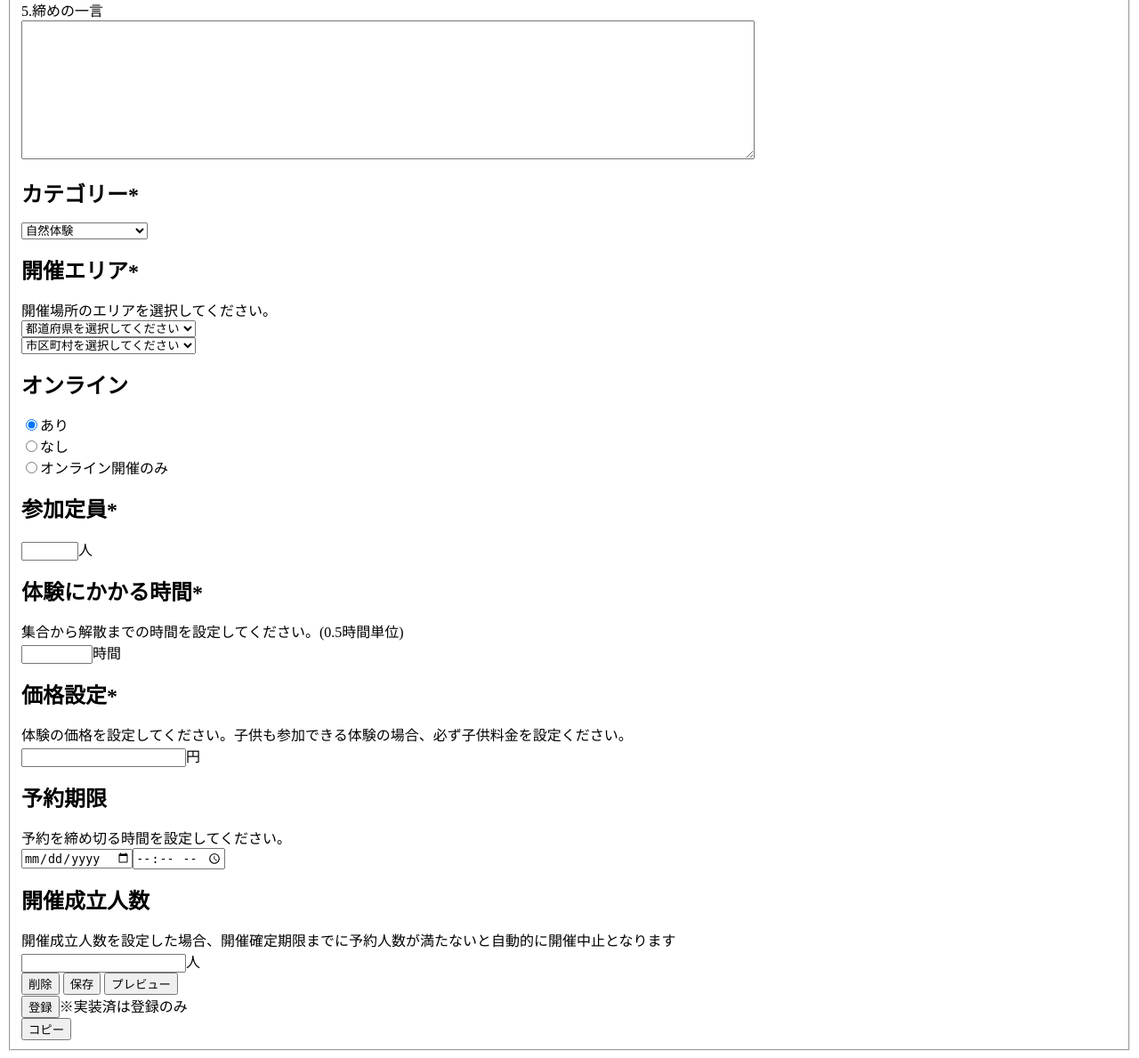
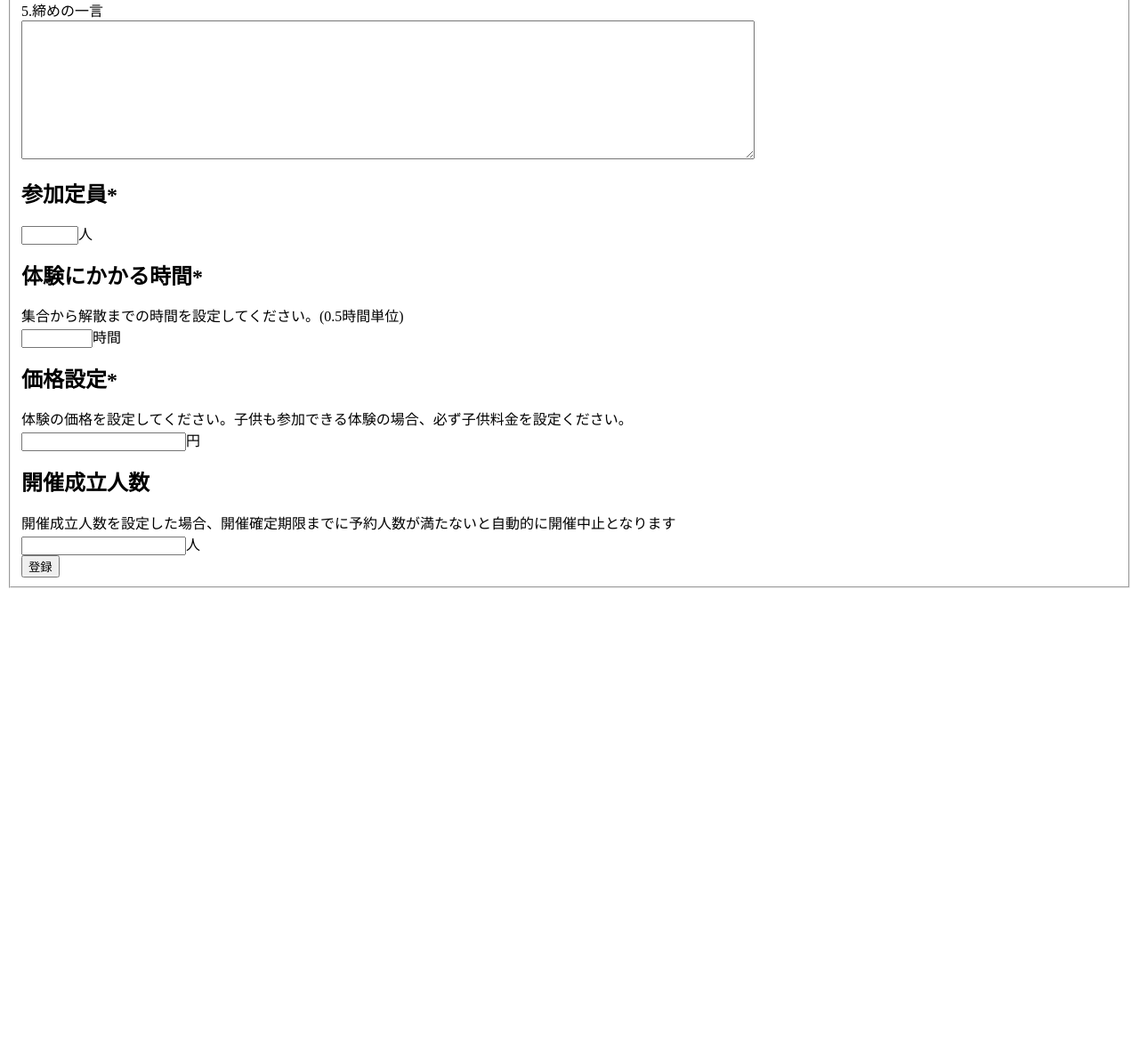
Before and after one commit to KeiOTN/php02, a PHP site: page /DEV8/event_input.php in a window 1280 px wide. Shown: the part 442-1631 px from the top of the page at 89% size. After the commit the page ends 1103 px from the top, so only its background shows below. Run offline with PHP 8.4, Linux system fonts and the light colour scheme.

```diff
--- a/event_input.php
+++ b/event_input.php
@@ -46,7 +46,7 @@
                 </div>
             </div>
 
-            <div>
+            <!-- <div>
                 <h1>カテゴリー*</h1>
                 <select name="event_category">
                     <option value="自然体験">自然体験</option>
@@ -62,9 +62,9 @@
 
             <div>
                 <h1>開催エリア*</h1>
-                開催場所のエリアを選択してください。<br>
-                <!-- 都道府県/市区町村/最寄駅のどのレベルでも設定できます。より細かいエリアを設定したほうが検索されやすくなります。<br> -->
-                <select id="select-pref" name="pref">
+                開催場所のエリアを選択してください。<br> -->
+            <!-- 都道府県/市区町村/最寄駅のどのレベルでも設定できます。より細かいエリアを設定したほうが検索されやすくなります。<br> -->
+            <!-- <select id="select-pref" name="pref">
                     <option value="">都道府県を選択してください</option>
                 </select><br>
                 <select id="select-city" name="city">
@@ -77,7 +77,7 @@
                 <input type="radio" name="remote_or_not" value="あり" checked="checked">あり<br>
                 <input type="radio" name="remote_or_not" value="なし">なし<br>
                 <input type="radio" name="remote_or_not" value="オンライン開催のみ">オンライン開催のみ<br>
-            </div>
+            </div> -->
 
             <div>
                 <h1>参加定員*</h1>
@@ -103,13 +103,13 @@
 
             </div>
 
-            <div>
+            <!-- <div>
                 <h1>予約期限</h1>
                 予約を締め切る時間を設定してください。<br>
                 <input type="date" name="limit_date"><input type="time" name="limit_time">
-                <!-- <input type="radio" name="limit_hour" value="limit_hour" checked="checked">開催日時の12時間以内→開催日時の<input type="number" name="limit_hour_detail" min="1" max="12">時間前<br> -->
-                <!-- <input type="radio" name="limit_date" value="limit_date">開催日の<input type="number" name="limit_date_num" min="1" max="30">日前の<input type="number" name="limit_date_time" min="0" max="24">時<br> -->
-            </div>
+                <input type="radio" name="limit_hour" value="limit_hour" checked="checked">開催日時の12時間以内→開催日時の<input type="number" name="limit_hour_detail" min="1" max="12">時間前<br> -->
+            <!-- <input type="radio" name="limit_date" value="limit_date">開催日の<input type="number" name="limit_date_num" min="1" max="30">日前の<input type="number" name="limit_date_time" min="0" max="24">時<br> -->
+            <!-- </div> -->
 
             <!-- <div>
                 <h1>予約確定期限</h1>
@@ -125,20 +125,13 @@
 
 
             <div>
-                <button>削除</button>
-                <button>保存</button>
-                <button>プレビュー</button>
+                <button>登録</button>
             </div>
-            <div>
-                <button>登録</button>※実装済は登録のみ
-            </div>
-            <div>
-                <button>コピー</button>
-            </div>
+
         </fieldset>
     </form>
 
-    <script>
+    <!-- <script>
         // 参考サイト
         // https://lancers.work/pref-city-form-jquery-json/
         // 都道府県フォーム生成
@@ -164,7 +157,7 @@
                 }
             });
         });
-    </script>
+    </script> -->
 
 
 </body>
```
